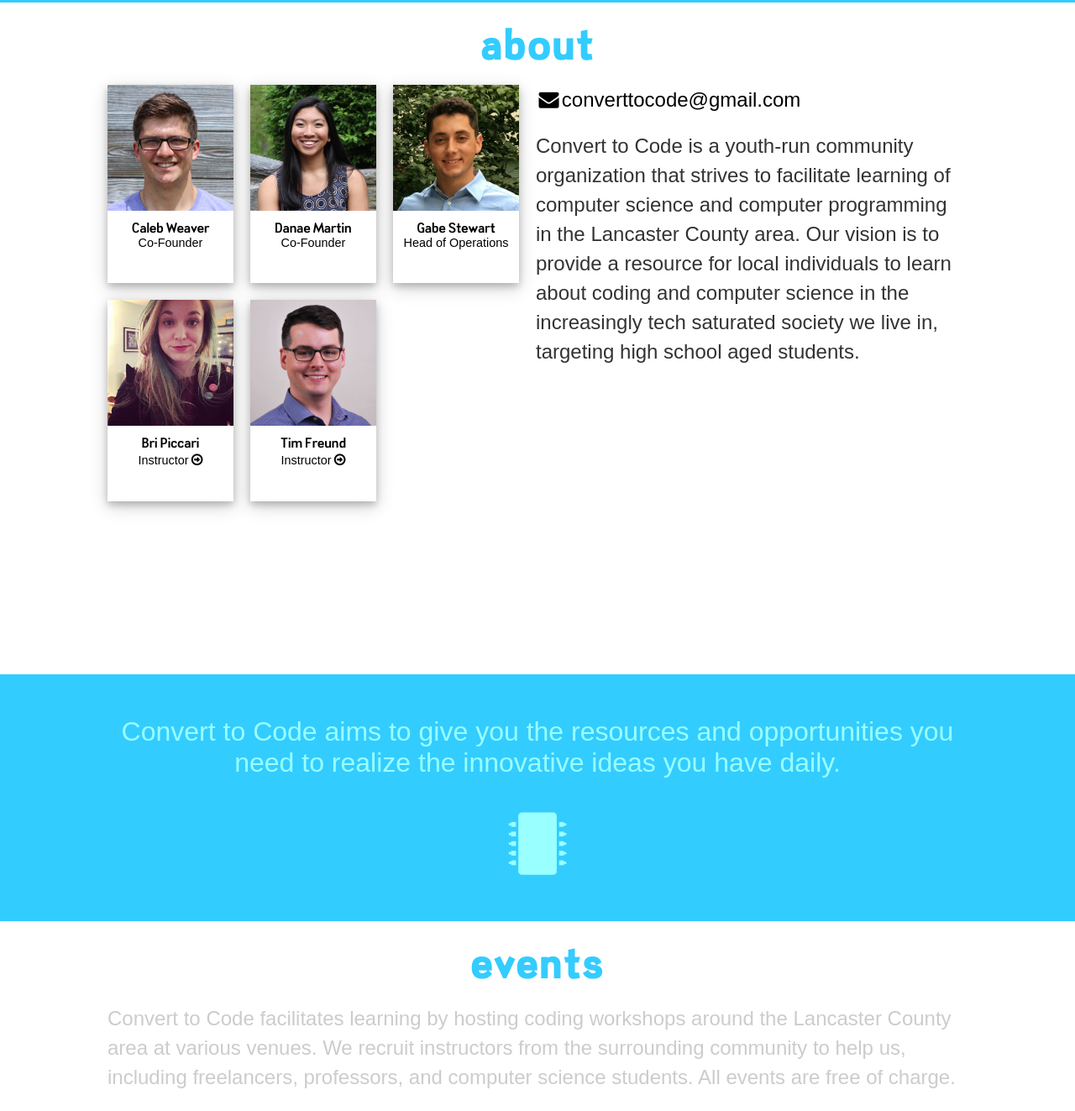
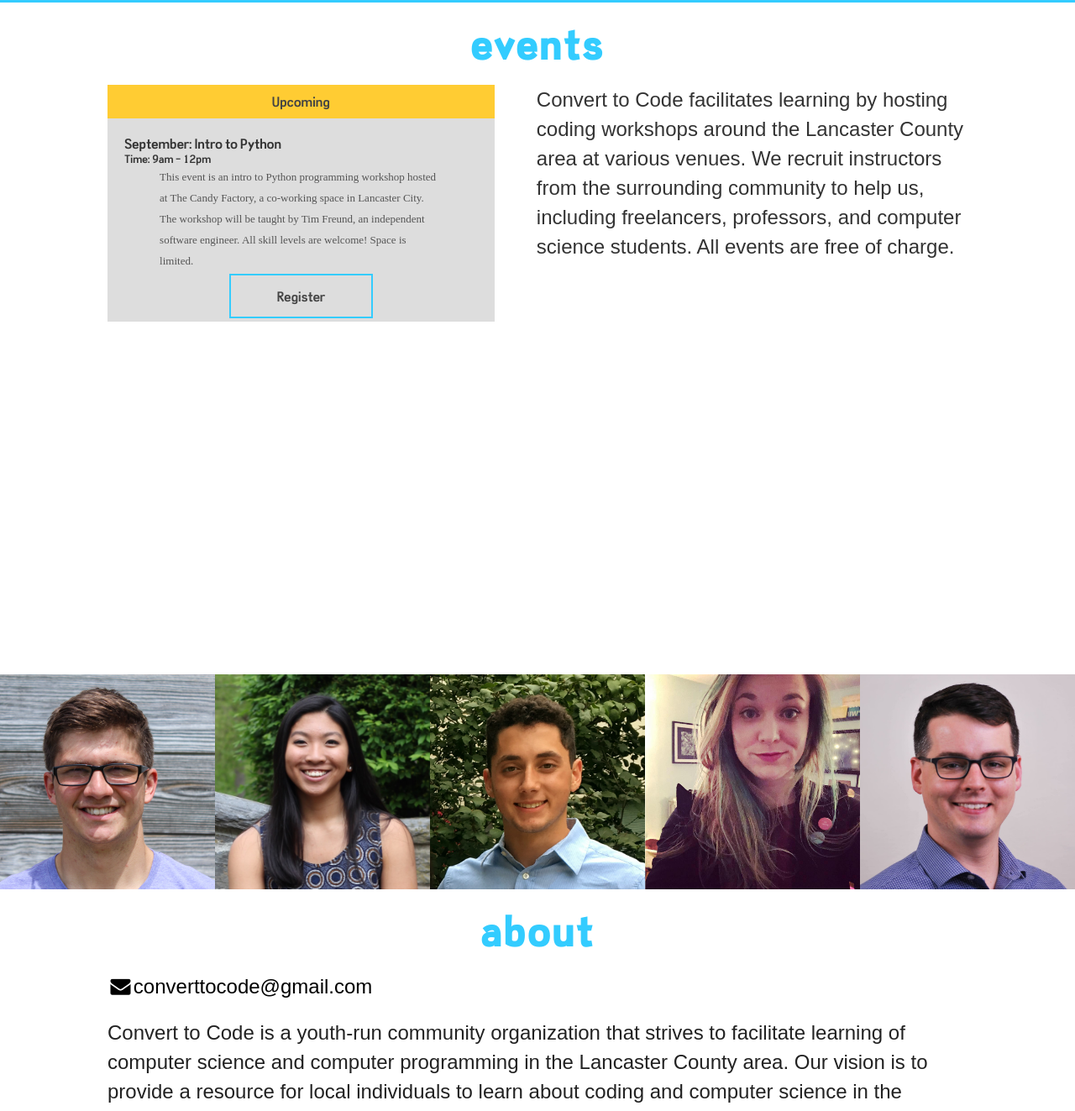
Before and after one commit to converttocode/converttocode.github.io, a plain HTML site: page index.html in a window 1280 px wide. Shown: the part 1102-2425 px from the top of the page at 84% size. Drawn offline with Linux system fonts and the light colour scheme; a web font is replaced by a local one.

Commit message:
Update index.html
Updating Website for Gabe

```diff
--- a/index.html
+++ b/index.html
@@ -33,11 +33,11 @@
 			<span id="logocontainer"><img src="Images/WSLogo.png" alt="Convert to Code Logo"></span>
 
 		</div>
+
 		<div class="container">
 				<div class="content-bars" id="color-bars">
 
 					<div class="content-container">
-
 
 						<div class="flex wrapper">
 							<span class="content-bars-quotes" style="font-size: 3em; margin: 0 auto;">Find us. Follow us. Learn with us.</span>
@@ -65,173 +65,183 @@
 
 				</div>
 
-		<div class="bgimags-1" id="about">
+				<div class="bgimags-1" id="events">
 
-			<span class="headings-class"><h1 class="headings">about</h1></span>
+					<span class="headings-class"><h1 class="headings">events</h1></span>
+
 					<div class="flex wrapper">
-		<div class="polaroid-container">
-			<div class="polaroid shadow">
 
-				<img src="Images/Weaver_Headshot.jpg" alt="Caleb Weaver" style="width:100%">
+						<div class="content-boxes">
+							<div class="content-box-headers">
+								<span style="color: #444;">Upcoming</span>
+							</div>
+							<div class="content">
+								<span style="color: #333;">
+									September: Intro to Python
+								</span>
+								<br>
+								<span style="color: #333; font-size: 13px;">
+									Time: 9am - 12pm
+								</span>
+								<br>
+								<p class="wrapper" style="font-family: Avenir; font-size: 13px; line-height: 25px; color: #555">
+									This event is an intro to Python programming workshop hosted at The Candy Factory, a co-working space in Lancaster City. The workshop will be taught by Tim Freund, an independent software engineer. All skill levels are welcome! Space is limited.
+								</p>
 
-					<div class="pic_container">
-						<p>
-							Caleb Weaver
-							<br>
-							<span class="avenir-heading">Co-Founder</span>
-						</p>
+								<center>
+									<a href="https://docs.google.com/forms/d/e/1FAIpQLSdXeytfddxDQguk6R3pfVq8Dr2eQuzXK_BOwFyl5TuZt-hV2g/viewform?usp=sf_link" target="_blank">Register</a>
+								</center>
+							</div>
 						</div>
 
-			</div>
+						<div class="paragraph">
 
-			<div class="polaroid shadow">
+							<p style="color: #333">
 
-				<img src="Images/DanaeMartin.jpg" alt="Danae Martin" style="width:100%;">
+								Convert to Code facilitates learning by hosting coding workshops around the Lancaster County area at various venues. We recruit instructors from the surrounding community to help us, including freelancers, professors, and computer science students. All events are free of charge.
 
-					<div class="pic_container">
-						<p>
-							Danae Martin
-							<br>
-							<span class="avenir-heading">Co-Founder</span>
 							</p>
-					</div>
-
-			</div>
-
-			<div class="polaroid shadow">
-
-				<img src="Images/GabeHeadshot.jpg" alt="Gabe Stewart" style="width:100%;">
-
-					<div class="pic_container">
-						<p>
-							Gabe Stewart
-							<br>
-							<span class="avenir-heading">Head of Operations</span>
-						</p>
-					</div>
-
-			</div>
-
-
-			<div class="polaroid shadow clear">
-
-				<img src="Images/BriPiccari.jpg" alt="Bri Piccari" style="width:100%;">
-
-					<div class="pic_container">
-						<p>
-							Bri Piccari
-							<br>
-							<a href="https://www.bripiccari.me/" target="_blank">
-
-							<span class="avenir-heading">Instructor</span>
-
-								<i class="fa fa-arrow-circle-o-right"></i>
-							</a>
-						</p>
-					</div>
-
-			</div>
-
-
-			<div class="polaroid shadow">
-
-				<img src="Images/TimFreund.jpg" alt="Tim Freund" style="width:100%;">
-
-					<div class="pic_container">
-						<p>
-							Tim Freund
-							<br>
-							<a href="https://codemuxer.com/" target="_blank">
-
-							<span class="avenir-heading">Instructor</span>
-
-								<i class="fa fa-arrow-circle-o-right"></i>
-							</a>
-						</p>
-					</div>
 
 						</div>
 
 					</div>
 
+					<span class="headings-class"><h1 class="headings"></h1></span>
+
+				</div>
+
+				<div class="content-bars" id="color-bars">
+					<div class="flex wrapper">
+							<span class="content-bars-quotes" style="font-size: 3em; margin: 0 auto;"> </span>
+					</div>
+
+					<div class="stream">
+
+						<img src="Images/Weaver_Headshot.jpg" class="imgs" alt="Caleb Weaver">
+
+						<div class="overlay">
+							<div class="text">
+								Caleb Weaver
+								<br>
+								<span class="avenir-heading">Co-Founder</span>
+							</div>
+						</div>
+
+					</div>
+
+					<div class="stream">
+
+						<img src="Images/DanaeMartin.jpg" class="imgs" alt="Danae Martin">
+
+						<div class="overlay">
+							<div class="text">
+								Danae Martin
+								<br>
+								<span class="avenir-heading">Co-Founder</span>
+							</div>
+						</div>
+
+					</div>
+
+					<div class="stream">
+
+						<img src="Images/GabeHeadshot.jpg" class="imgs" alt="Gabe Stewart">
+
+						<div class="overlay">
+							<div class="text">
+								Gabe Stewart
+								<br>
+								<span class="avenir-heading">Head of Operations</span>
+							</div>
+						</div>
+
+					</div>
+
+					<div class="stream">
+
+						<img src="Images/BriPiccari.jpg" class="imgs" alt="Bri Piccari">
+
+						<div class="overlay">
+							<div class="text">
+								Bri Piccari
+								<br>
+								<a href="https://www.bripiccari.me/" target="_blank" style="color: white">
+
+									<span class="avenir-heading">Instructor</span>
+
+									<i class="fa fa-arrow-circle-o-right"></i>
+
+								</a>
+							</div>
+						</div>
+
+					</div>
+
+					<div class="stream">
+
+						<img src="Images/TimFreund.jpg" class="imgs" alt="Tim Freund">
+
+						<div class="overlay">
+							<div class="text">
+
+								Tim Freund
+								<br>
+								<a href="https://codemuxer.com/" target="_blank" style="color: white">
+
+									<span class="avenir-heading">Instructor</span>
+
+									<i class="fa fa-arrow-circle-o-right"></i>
+
+								</a>
+
+							</div>
+						</div>
+
+					</div>
+
+					<div class="flex wrapper">
+							<span class="content-bars-quotes" style="font-size: 3em; margin: 0 auto;"> </span>
+					</div>
+				</div>
+
+				<div class="bgimags-2" id="about">
+
+					<span class="headings-class"><h1 class="headings">about</h1></span>
+
+					<div class="flex wrapper">
+
 						<div class="paragraph" id="mail-top">
+
 							<p><a href="mailto:converttocode@gmail.com" id="mailto"><i class="fa fa-envelope fa-fw"></i>converttocode@gmail.com</a></p>
-			<p>
+
+							<p style="color: #222">
 
 								Convert to Code is a youth-run community organization that strives to facilitate learning of computer science and computer programming in the Lancaster County area. Our vision is to provide a resource for local individuals to learn about coding and computer science in the increasingly tech saturated society we live in, targeting high school aged students.
 
 							</p>
-		</div>
-		</div>
-		</div>
-		<div class="content-bars" id="color-bars">
-
-			<div class="content-container">
-
-			<div class="flex wrapper">
-					<span class="content-bars-quotes">
-						Convert to Code aims to give you the resources and opportunities you need to realize the innovative ideas you have daily.
-					</span>
-			</div>
-				<br><br>
-
-				<i class="fa fa-microchip fa-5x fa-fw" style="color: #99ffff;"></i>
 
 						</div>
 
 					</div>
 
-		<div class="bgimags-2" id="events">
-
-			<span class="headings-class"><h1 class="headings">events</h1></span>
-
-		<!--	<div class="content-boxes">
-
-				<div class="content-box-headers">
-
-					<span style="color: #444;">Upcoming</span>
+					<span class="headings-class"><h1 class="headings"></h1></span>
 
 				</div>
 
-				<div class="content">
+				<div class="content-bars" id="sponsors">
 
-					<span style="color: #333;">
-						June 28: Intro to HTML/CSS
-					</span>
+					<span class="headings-class"><h1 class="headings" id="sponsors-heading">sponsors</h1></span>
 
-					<br>
+					<div class="flex wrapper">
 
-					<span style="color: #333; font-size: 13px;">
-						Start Time: 6:00pm
-					</span>
-
-					<br>
-
-					<p class="wrapper" style="font-family: Avenir; font-size: 13px; line-height: 25px; color: #555">
-						This event is an intro to HTML and CSS programming workshop hosted at The Candy Factory, a co-working space in Lancaster City. The workshop will be taught by Bri Piccari, a freelance designer and web developer. All skill levels are welcome! Space is limited.
-					</p>
+						<a href="https://candyissweet.com/" target="_blank" >
+							<div class="candyfactory  Sponsor-logos" alt="Candy Factory  Logo"></div>
+						</a>
 
 					</div>
 
-				<a href="https://docs.google.com/forms/d/e/1FAIpQLSdXeytfddxDQguk6R3pfVq8Dr2eQuzXK_BOwFyl5TuZt-hV2g/viewform?usp=sf_link" target="_blank">Register</a>
+				</div>
 
-			</div> -->
-		<div class="flex wrapper">
-		<div class="paragraph">
-			<p style="color: #ccc">Convert to Code facilitates learning by hosting coding workshops around the Lancaster County area at various venues. We recruit instructors from the surrounding community to help us, including freelancers, professors, and computer science students. All events are free of charge.</p>
-			</div>
-		</div>
-		</div>
-		<div class="content-bars" id="sponsors">
-
-			<span class="headings-class"><h1 class="headings" id="sponsors-heading">sponsors</h1></span>
-			<div class="flex wrapper">
-				<a href="https://candyissweet.com/" target="_blank" >
-					<div class="candyfactory Sponsor-logos" alt="Candy Factory Logo"></div>
-				</a>
-
-		</div>
-		</div>
 				<div class="content-bars" id="color-bars">
 
 					<div class="content-container">
```
Lines whose indentation alone changed are shown as unchanged.
